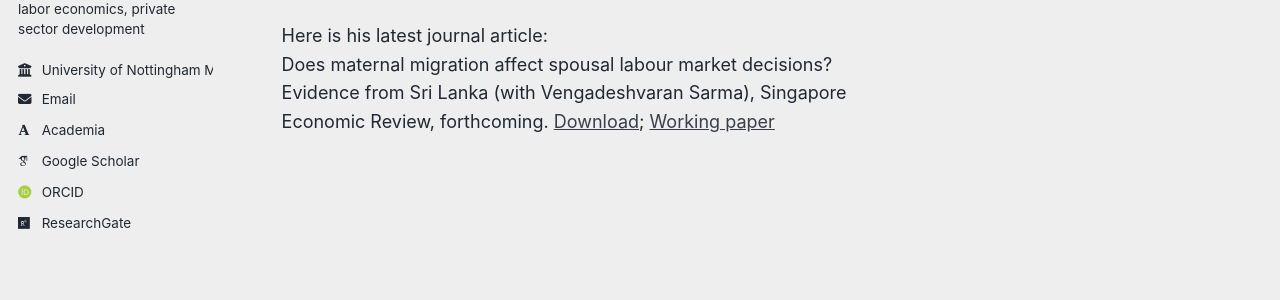
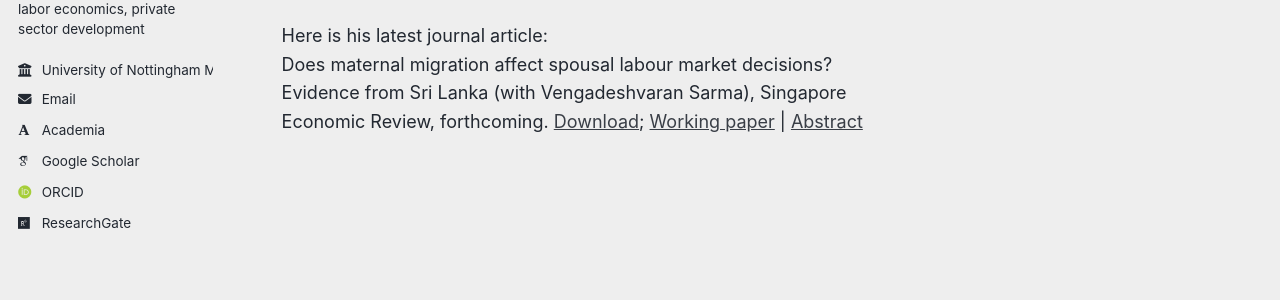
Before and after one commit to rasyadparinduri/rasyadparinduri.github.io, a Jekyll site: the page built from _pages/about.md, in a window 1280 px wide. Shown: the part 347-647 px from the top of the page. Built offline with Jekyll 4.4.1, drawn with Linux system fonts in a browser that asks for light colours; some web fonts are replaced; a script bundle is joined from its source files by our own code; library files that are not in the unit come from our copies.

Commit message:
Update about.md

```diff
--- a/_pages/about.md
+++ b/_pages/about.md
@@ -14,5 +14,6 @@ Journal of Development Studies, Economics of Transition, Economics of Education
 Economic Papers, and World Development.</p>
 
 Here is his latest journal article:<br>
-Does maternal migration affect spousal labour market decisions? Evidence from Sri Lanka (with Vengadeshvaran Sarma), Singapore Economic Review, forthcoming. <a href="https://mpra.ub.uni-muenchen.de/95295/1/MPRA_paper_95295.pdf" target="_blank">Download</a>; <a href="https://mpra.ub.uni-muenchen.de/95295/1/MPRA_paper_95295.pdf" target="_blank">Working paper</a><br>
+Does maternal migration affect spousal labour market decisions? Evidence from Sri Lanka (with Vengadeshvaran Sarma), Singapore Economic Review, forthcoming. <a href="https://mpra.ub.uni-muenchen.de/95295/1/MPRA_paper_95295.pdf" target="_blank">Download</a>; <a href="https://mpra.ub.uni-muenchen.de/95295/1/MPRA_paper_95295.pdf" target="_blank">Working paper</a> |
+<a href="#" onclick="var x=document.getElementById('abs1'); if(x.style.display==='none' || x.style.display===''){x.style.display='block';} else {x.style.display='none';} return false;">Abstract</a>
 <span id="abs0" style="display:none; color:#888888; margin:0; padding:0; line-height:1.3;"> We examine what happens to Sri Lankan men’s labour market outcomes when their wives emigrate to work and leave the husbands and their children at home in Sri Lanka—the effects of maternal migration on the husbands’ labour market decisions. We use nationally representative cross-sectional data and historical migration rates at the community level as an instrument for maternal migration in two-stage least-square estimations. We find maternal migration reduces the husbands’ labour supply. The husbands are more likely to exit the labour market and become unemployed; the employed are less likely to moonlight and have lower wages; those that exit the labour market are more likely to become stay-at-home dads. Using a second instrument, an indicator of whether a community has foreign-employment agencies, we also confirm our main results. Our findings indicate that policies that aim to promote female migration as an exogenous income source may fall short if they do not address the effects of the husbands’ labour market decisions.</span>
```
